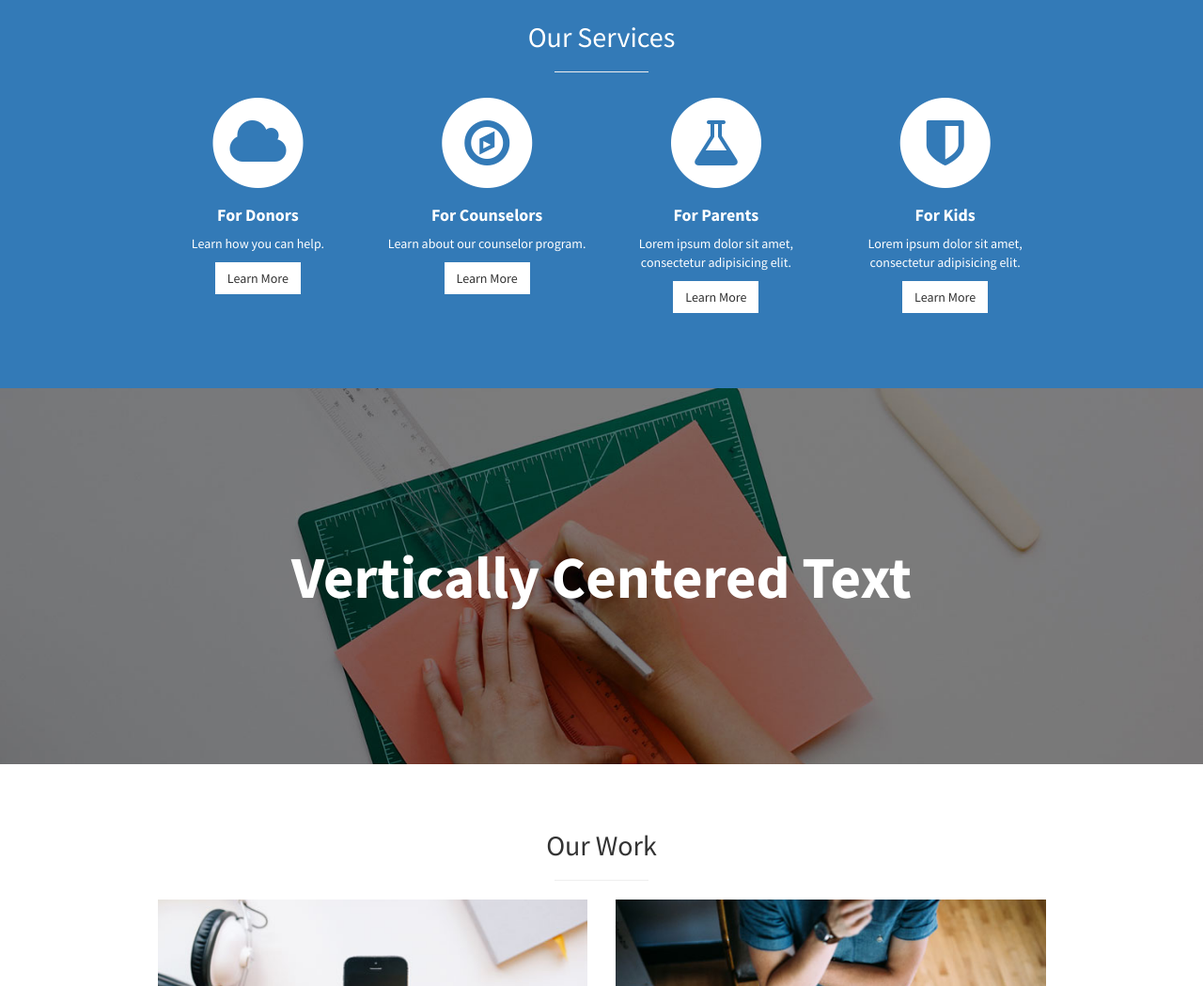
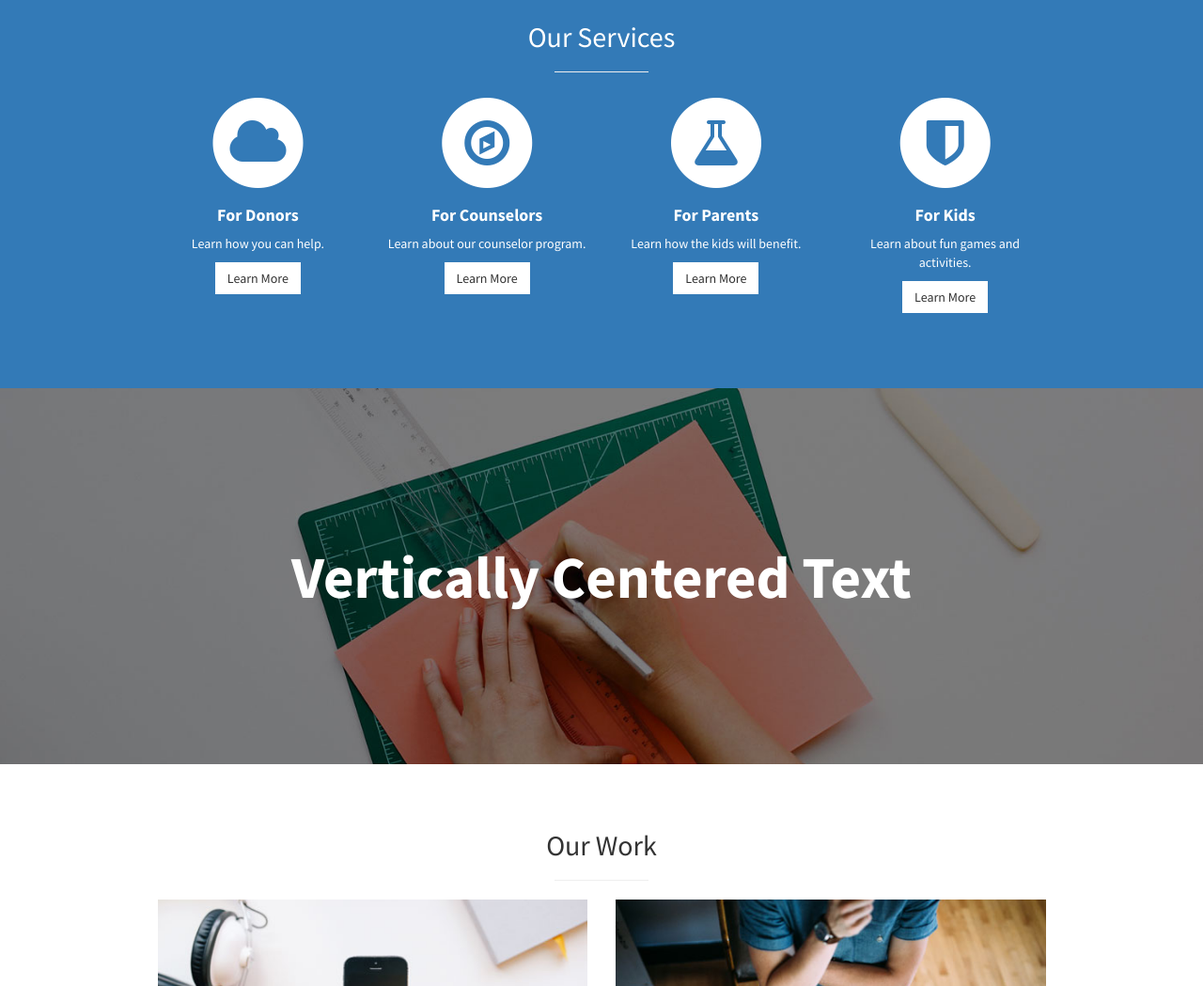
Before and after one commit to counselor-reach/counselor-reach.github.io, a plain HTML site: page index.html in a window 1280 px wide. Shown: the part 1059-2108 px from the top of the page at 94% size. Drawn offline with Linux system fonts and the light colour scheme.

Commit message:
sevices3

```diff
--- a/index.html
+++ b/index.html
@@ -126,7 +126,7 @@
                                 <h4>
                                     <strong>For Parents</strong>
                                 </h4>
-                                <p>Lorem ipsum dolor sit amet, consectetur adipisicing elit.</p>
+                                <p>Learn how the kids will benefit.</p>
                                 <a href="#" class="btn btn-light">Learn More</a>
                             </div>
                         </div>
@@ -139,7 +139,7 @@
                                 <h4>
                                     <strong>For Kids</strong>
                                 </h4>
-                                <p>Lorem ipsum dolor sit amet, consectetur adipisicing elit.</p>
+                                <p>Learn about fun games and activities.</p>
                                 <a href="#" class="btn btn-light">Learn More</a>
                             </div>
                         </div>
```
